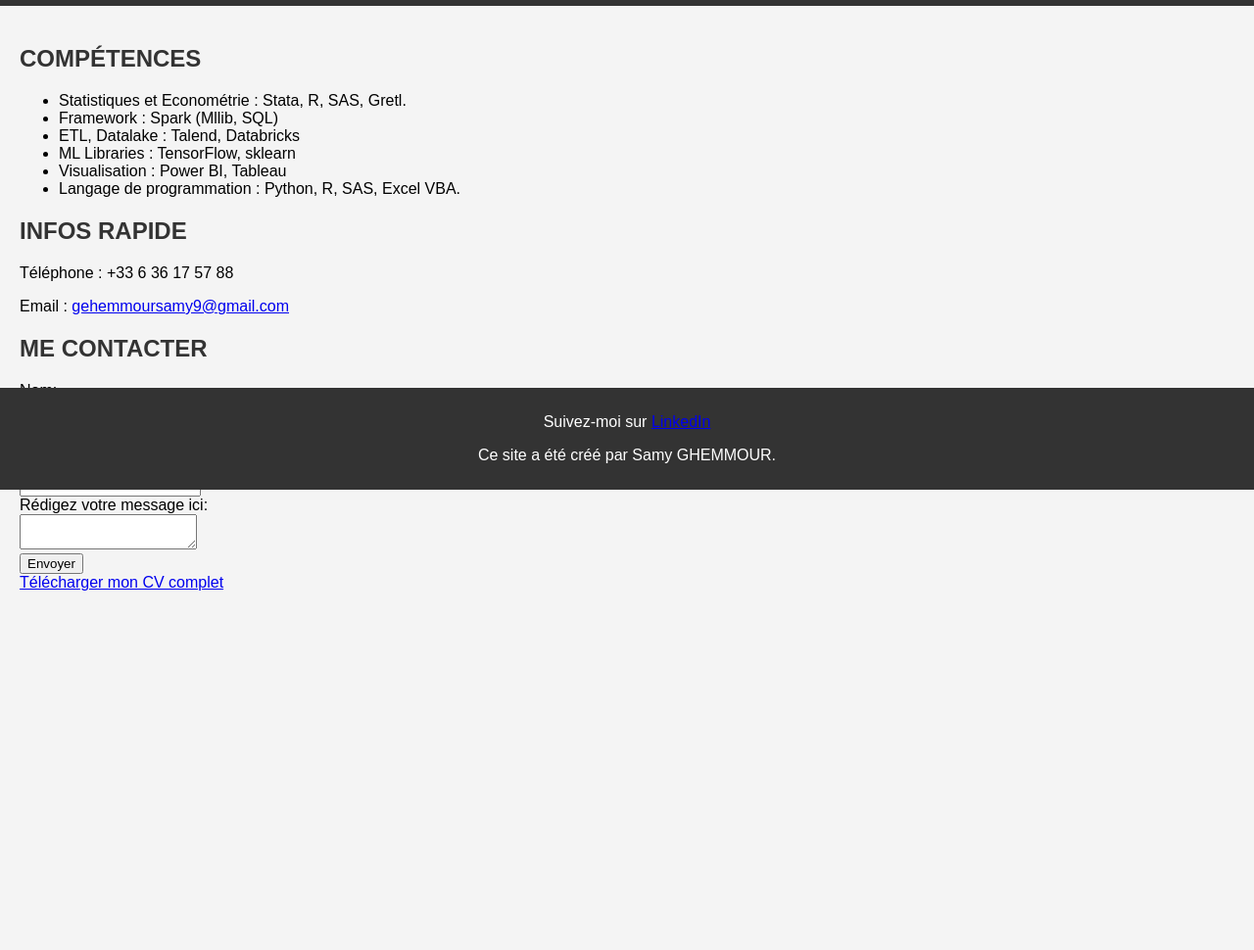
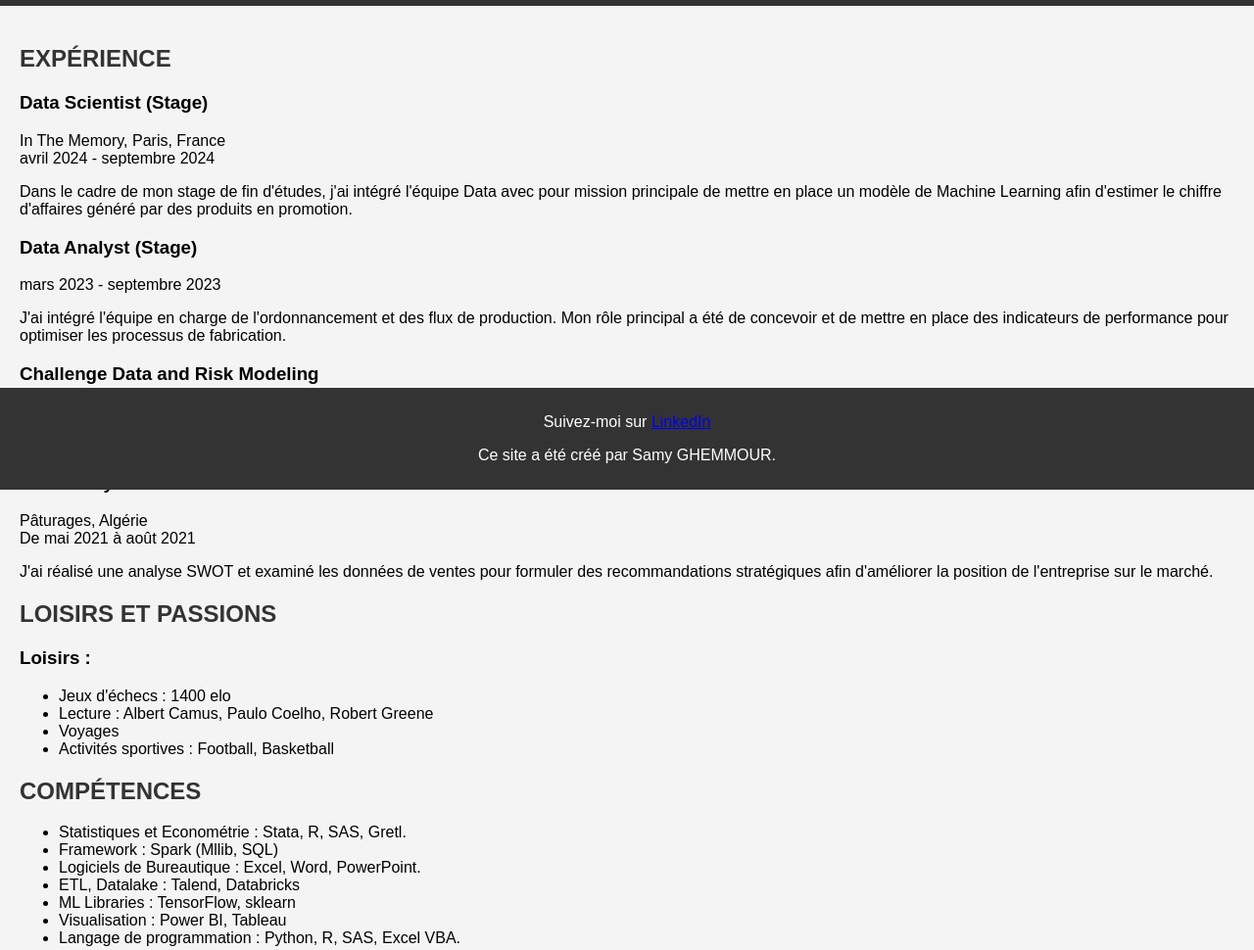
Before and after one commit to Samy-gmr/samyghemmour.github.io, a plain HTML site: page index.html in a window 1280 px wide. Shown: the part 300-1270 px from the top of the page at 98% size. Before the commit the page ends 924 px from the top, so only its background shows below. Drawn offline with Linux system fonts and the light colour scheme.

Commit message:
Update index.html

```diff
--- a/index.html
+++ b/index.html
@@ -15,23 +15,51 @@
         <p>Je suis un Data Analyst passionné, spécialisé dans le développement de modèles de machine learning, l'analyse et la transformation de données, ainsi que la création de visualisations avec des outils comme Python, Power BI et SQL.</p>
         <p>Mes expériences variées m'ont permis d'aborder des problématiques complexes dans des environnements dynamiques, en apportant des solutions pour améliorer la prise de décision et l'optimisation des performances.</p>
     </header>
+
     <main>
+        <section>
+            <h2>EXPÉRIENCE</h2>
+            <h3>Data Scientist (Stage)</h3>
+            <p>In The Memory, Paris, France <br> avril 2024 - septembre 2024</p>
+            <p>Dans le cadre de mon stage de fin d'études, j'ai intégré l'équipe Data avec pour mission principale de mettre en place un modèle de Machine Learning afin d'estimer le chiffre d'affaires généré par des produits en promotion.</p>
+
+            <h3>Data Analyst (Stage)</h3>
+            <p>mars 2023 - septembre 2023</p>
+            <p>J'ai intégré l'équipe en charge de l'ordonnancement et des flux de production. Mon rôle principal a été de concevoir et de mettre en place des indicateurs de performance pour optimiser les processus de fabrication.</p>
+
+            <h3>Challenge Data and Risk Modeling</h3>
+            <p>D'octobre 2022 à décembre 2022</p>
+            <p>Concevoir un modèle de prévision de risque de crédit pour déterminer les taux de défaillance clients à 12 mois. Résultat : finaliste.</p>
+
+            <h3>Data Analyst</h3>
+            <p>Pâturages, Algérie <br> De mai 2021 à août 2021</p>
+            <p>J'ai réalisé une analyse SWOT et examiné les données de ventes pour formuler des recommandations stratégiques afin d'améliorer la position de l'entreprise sur le marché.</p>
+        </section>
+
+        <section>
+            <h2>LOISIRS ET PASSIONS</h2>
+            <h3>Loisirs :</h3>
+            <ul>
+                <li>Jeux d'échecs : 1400 elo</li>
+                <li>Lecture : Albert Camus, Paulo Coelho, Robert Greene</li>
+                <li>Voyages</li>
+                <li>Activités sportives : Football, Basketball</li>
+            </ul>
+        </section>
+
         <section>
             <h2>COMPÉTENCES</h2>
             <ul>
                 <li>Statistiques et Econométrie : Stata, R, SAS, Gretl.</li>
                 <li>Framework : Spark (Mllib, SQL)</li>
+                <li>Logiciels de Bureautique : Excel, Word, PowerPoint.</li>
                 <li>ETL, Datalake : Talend, Databricks</li>
                 <li>ML Libraries : TensorFlow, sklearn</li>
                 <li>Visualisation : Power BI, Tableau</li>
                 <li>Langage de programmation : Python, R, SAS, Excel VBA.</li>
             </ul>
         </section>
-        <section>
-            <h2>INFOS RAPIDE</h2>
-            <p>Téléphone : +33 6 36 17 57 88</p>
-            <p>Email : <a href="mailto:gehemmoursamy9@gmail.com">gehemmoursamy9@gmail.com</a></p>
-        </section>
+
         <section>
             <h2>ME CONTACTER</h2>
             <form>
@@ -46,10 +74,12 @@
                 <input type="submit" value="Envoyer">
             </form>
         </section>
+
         <section>
             <a href="path/to/your/cv.pdf" download>Télécharger mon CV complet</a>
         </section>
     </main>
+
     <footer>
         <p>Suivez-moi sur <a href="https://www.linkedin.com/in/ghemmour-samy-609158202/">LinkedIn</a></p>
         <p>Ce site a été créé par Samy GHEMMOUR.</p>
```
